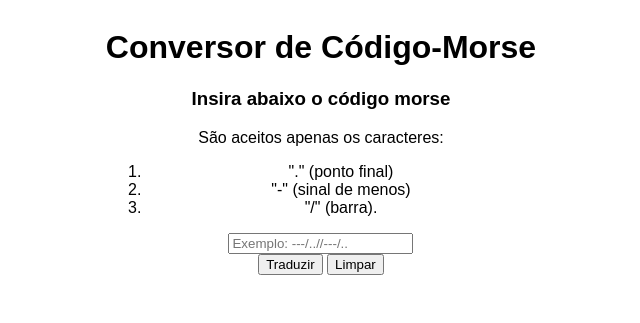
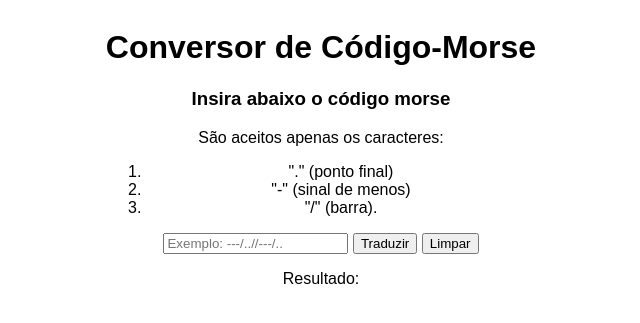
Before and after one commit to VicMCA/pyhon_morse_translator, a Flask app: page / in a window 1280 px wide. Shown: the top 323 px of the page, without its empty margins (319-959 px from the left). Run offline with Flask 2, Linux system fonts and the light colour scheme.

Commit message:
mudancas pequenas no index e mudanca no nome da variavel correspondente ao resultado da traducao

```diff
--- a/app.py
+++ b/app.py
@@ -6,22 +6,20 @@ app.config['SEND_FILE_MAX_AGE_DEFAULT'] = 0
 
 @app.route("/", methods=["POST", "GET"])
 def index():
-  traducao = ''
+  resultado = ''
   if request.method == "POST":
     codigo = request.form['codigo']
     try:
-      traducao = morse(codigo + '/')
-      return render_template('index.html', traducao=traducao)
+      resultado = morse(codigo + '/')
+      return render_template('index.html', resultado=resultado)
     except:
-      traducao, codigo = ''
-      if len(codigo) > 1:
-        traducao = 'Erro ao traduzir. A sequência de símbolos não corresponde a nenhum caractere válido.'
-        return render_template('index.html', traducao=traducao)
+      if len(codigo) > 0:
+        resultado = 'Erro ao traduzir. A sequência de símbolos não corresponde a nenhum caractere válido.'
+        return render_template('index.html', resultado=resultado)
       else:
-        traducao = ''
-        return render_template('index.html', traducao=traducao)
+        return redirect('/')
   else:
-    return render_template('index.html', traducao=traducao)
+    return render_template('index.html')
 
 
 def morse(codigo):
--- a/templates/index.html
+++ b/templates/index.html
@@ -24,12 +24,18 @@
         </p>
         <input type="text" oninput="removerCaracteres()"
           required id="codigo" name="codigo"
-          placeholder="Exemplo: ---/..//---/.."><br/>
+          placeholder="Exemplo: ---/..//---/..">
         <button class="form_buttons" type="submit">Traduzir</button>
         <button class="form_buttons" type="reset">Limpar</button>
       </form>
 
-      <p class="resultado">{{ traducao }}</p>
+      <p class="resultado">Resultado:<br/>
+        {% if resultado|length > 0 %}
+          {{ resultado }}
+        {% else %}
+
+        {% endif %}
+      </p>
 
       <div class="informacoes-morse">
         <table class="tabela-morse">
```
